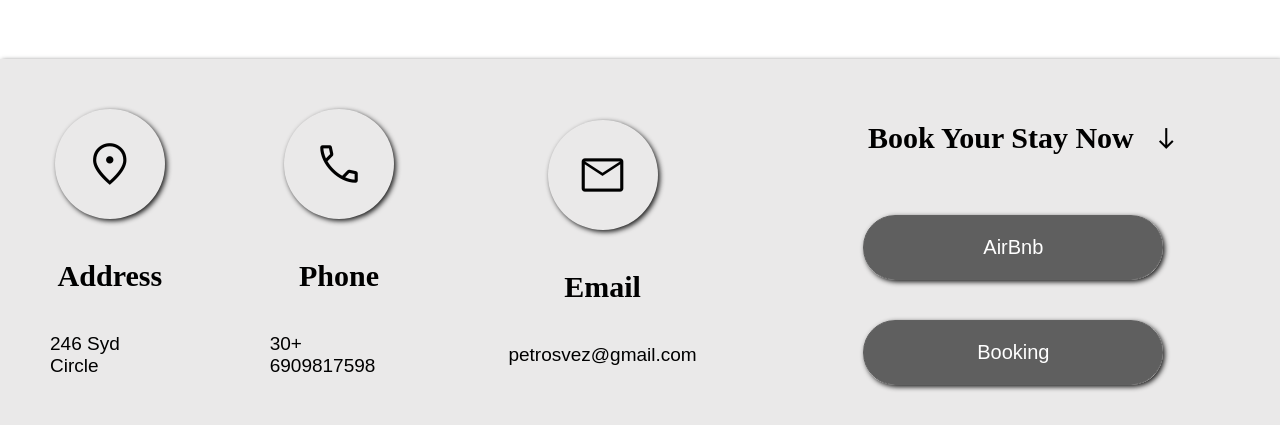
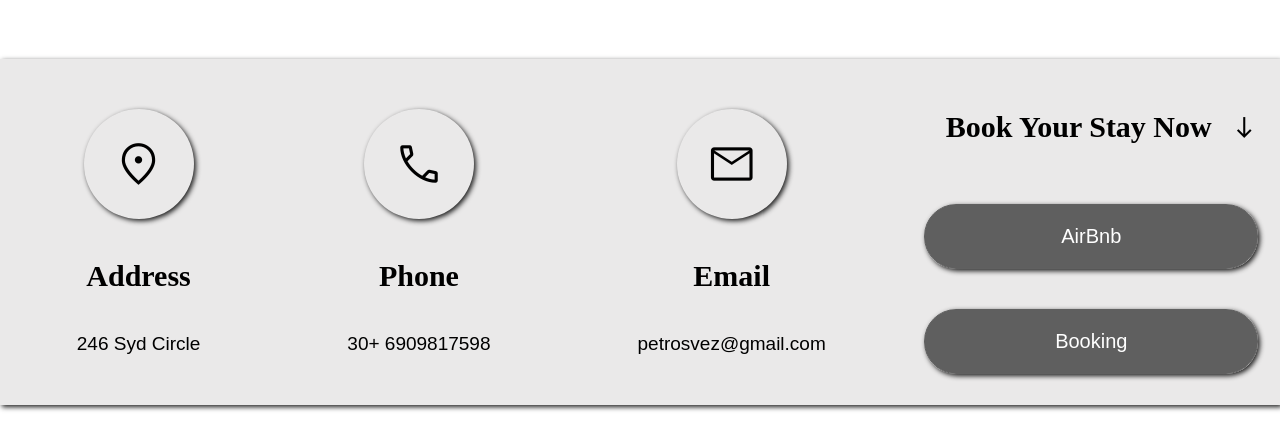
Before and after one commit to VezalisPetros/Home-Website-Test, a React (Vite) app: page / in a window 1280 px wide. Shown: the part 3821-4246 px from the top of the page. Built offline with nearby package versions, Linux system fonts and the light colour scheme; a web font is replaced by a local one.

Commit message:
first commit

```diff
--- a/src/index.css
+++ b/src/index.css
@@ -7,6 +7,8 @@
 
 html{
   scroll-behavior:smooth;
+  margin: 0;
+  padding: 0;
 }
 
 body {
@@ -14,6 +16,8 @@ body {
   padding: 0;
   font-family: sans-serif;
   overflow-x: hidden;
+  margin: 0;
+  padding: 0;
 
 }
 
@@ -498,6 +502,7 @@ body {
 .carousel img{
   height: 350px;
   width: calc(100%3);
+  max-width: 100%;
   object-fit: cover;
   margin-left: 15px;
 
@@ -562,7 +567,7 @@ body {
 .contact-items{
   margin-top: 20px;
   display: flex;
-  justify-content: space-between;
+  justify-content: space-around;
   align-items: center;
   width: 100%;
   align-items: center;
@@ -583,7 +588,7 @@ body {
   flex-direction: column ;
   align-items: center;
   justify-content: center;
-  width: 50%;
+
 
 
 }
@@ -591,7 +596,7 @@ body {
   display: flex;
   align-items: center;
   justify-content: center;
-  width: 100%;
+
   font-weight: 300;
 }
 .title-button-links span{
@@ -607,13 +612,12 @@ body {
 
 .airbnb-button,
 .booking-button {
-  position: relative;
-  overflow: hidden;
+
   background: rgb(95, 95, 95);
   border: 1px solid #606060;
   padding: 20px;
   margin: 20px;
-  width: 300px;
+  width: 90%;
   text-align: center;
   border-radius: 2rem;
   box-shadow: 2px 2px 5px rgba(30, 30, 30, 30);
@@ -816,6 +820,8 @@ body {
   padding: 0;
 
 }
+
+
 .info{
   flex-wrap: wrap;
   align-items: center;
@@ -862,11 +868,3 @@ body {
     width: calc(100%);
    }
 }
-
-@media (max-width: 1550px) {
-  .nav-links a{
-    padding: 7px;
-  }
-
-
-}
```
